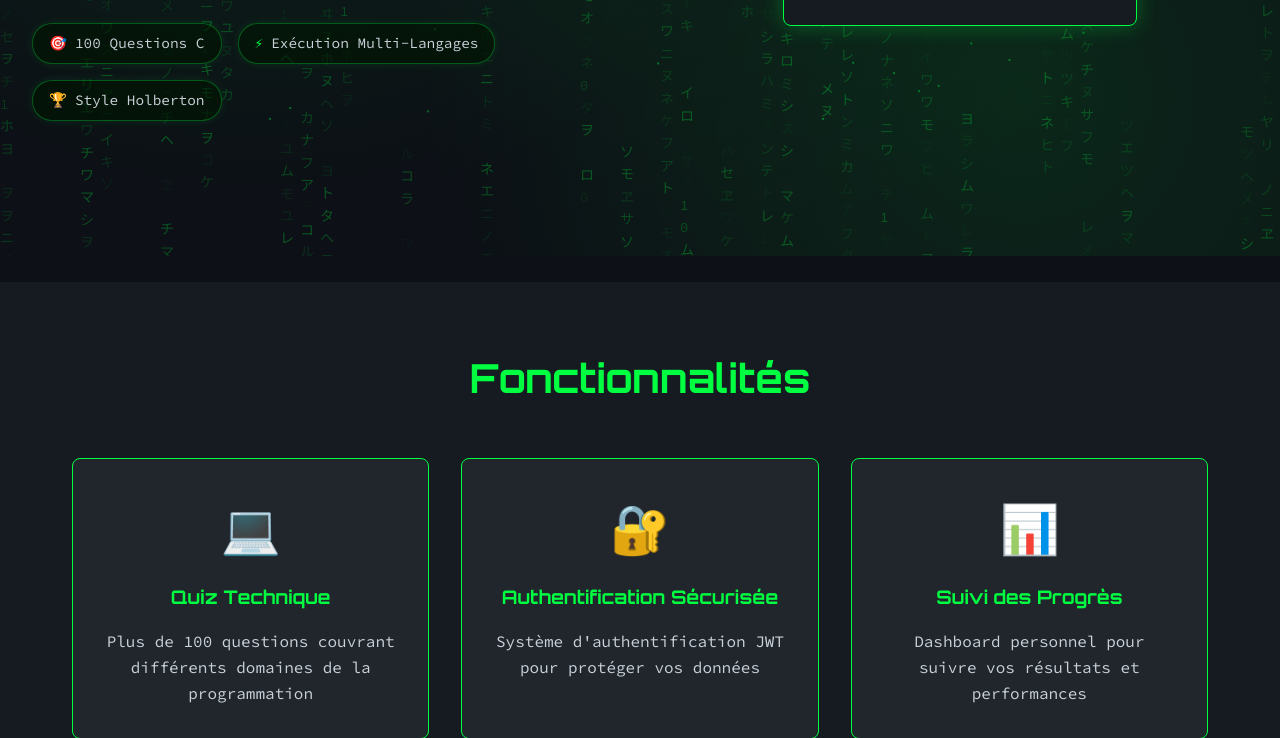
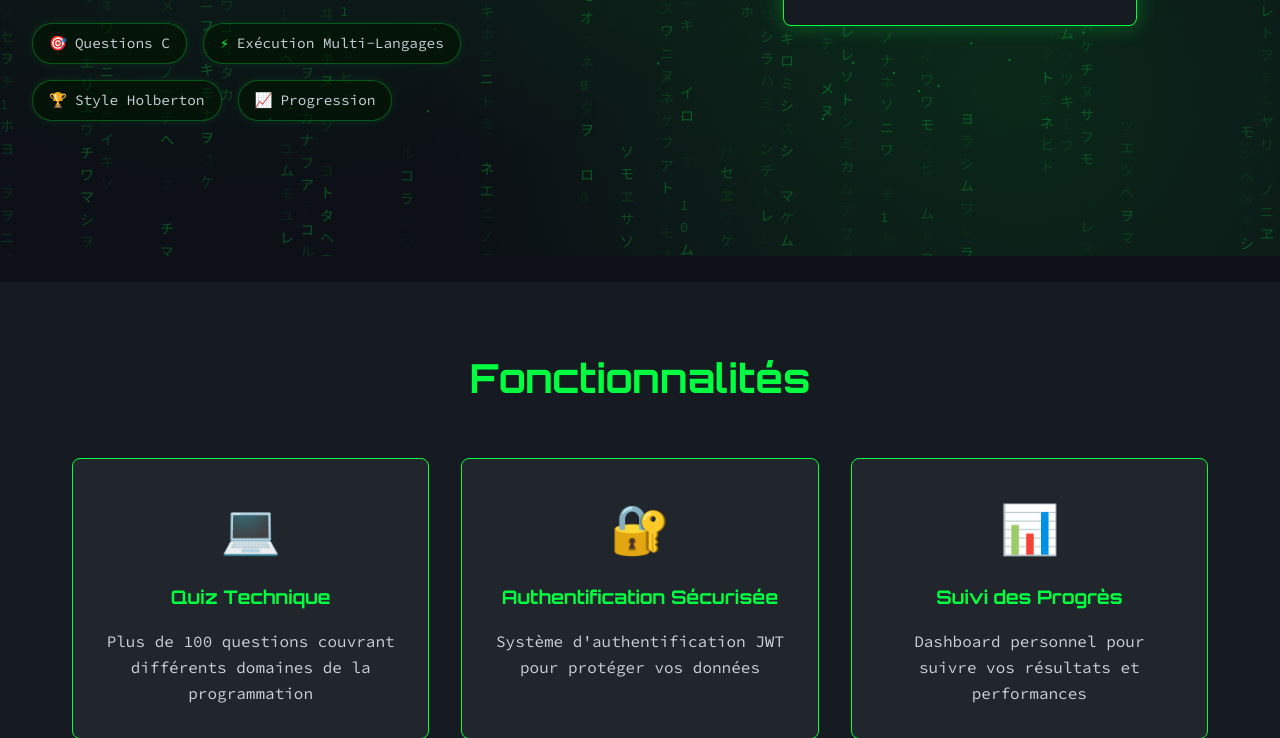
Before and after one commit to Krapaud/holbies, a Python web app: template templates/index.html in a window 1280 px wide. Shown: the part 544-1282 px from the top of the page. Run offline with Jinja, Linux system fonts and the light colour scheme; the template is opened without the code that fills it, so the values that code supplies are empty.

Commit message:
style: Update feature badges in hero section for clarity and consistency

```diff
--- a/templates/index.html
+++ b/templates/index.html
@@ -14,7 +14,7 @@
         <div class="hero-features">
             <div class="feature-badge">
                 <span class="badge-icon">🎯</span>
-                <span class="badge-text">100 Questions C</span>
+                <span class="badge-text">Questions C</span>
             </div>
             <div class="feature-badge">
                 <span class="badge-icon">⚡</span>
@@ -23,6 +23,10 @@
             <div class="feature-badge">
                 <span class="badge-icon">🏆</span>
                 <span class="badge-text">Style Holberton</span>
+            </div>
+            <div class="feature-badge">
+                <span class="badge-icon">📈</span>
+                <span class="badge-text">Progression</span>
             </div>
         </div>
     </div>
```
